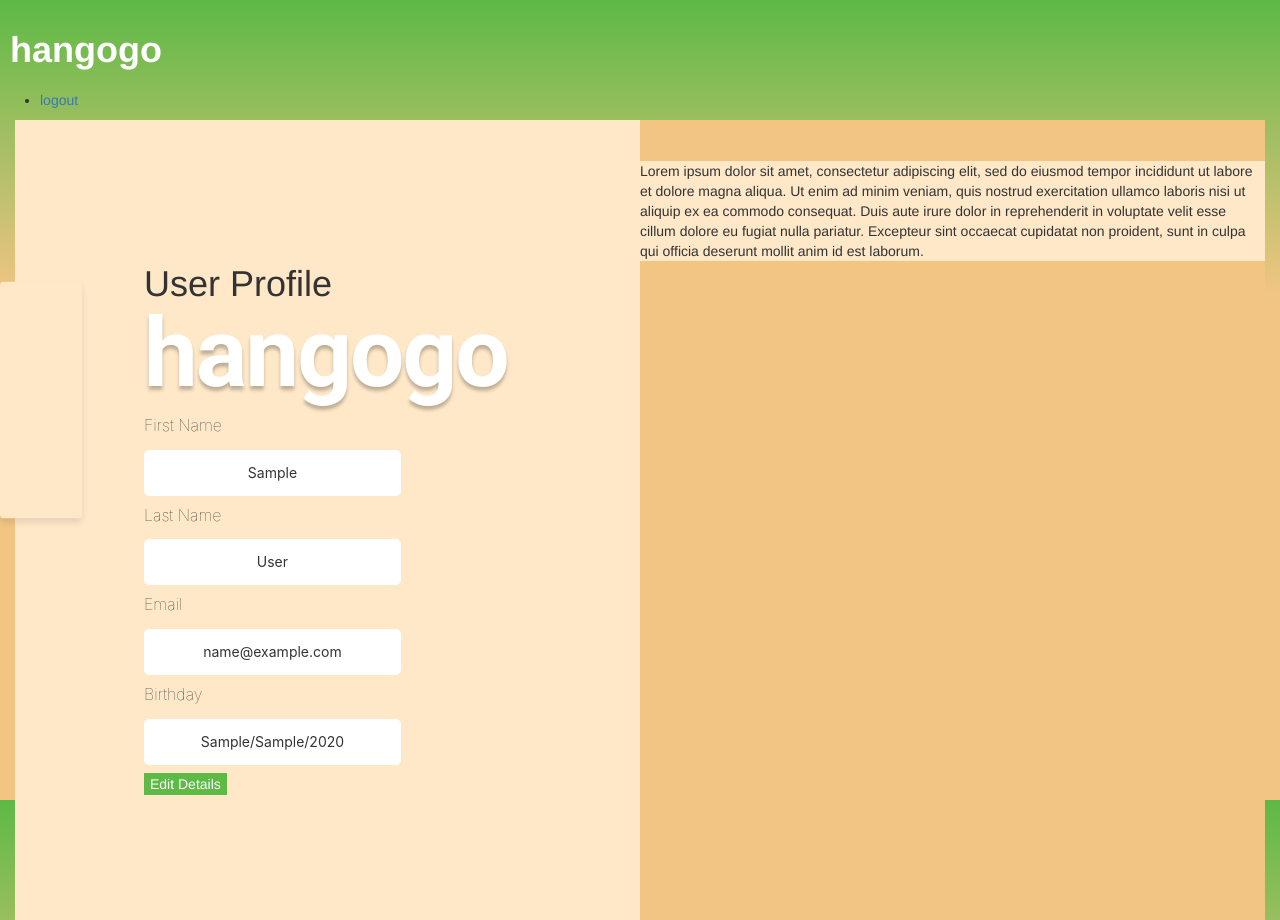
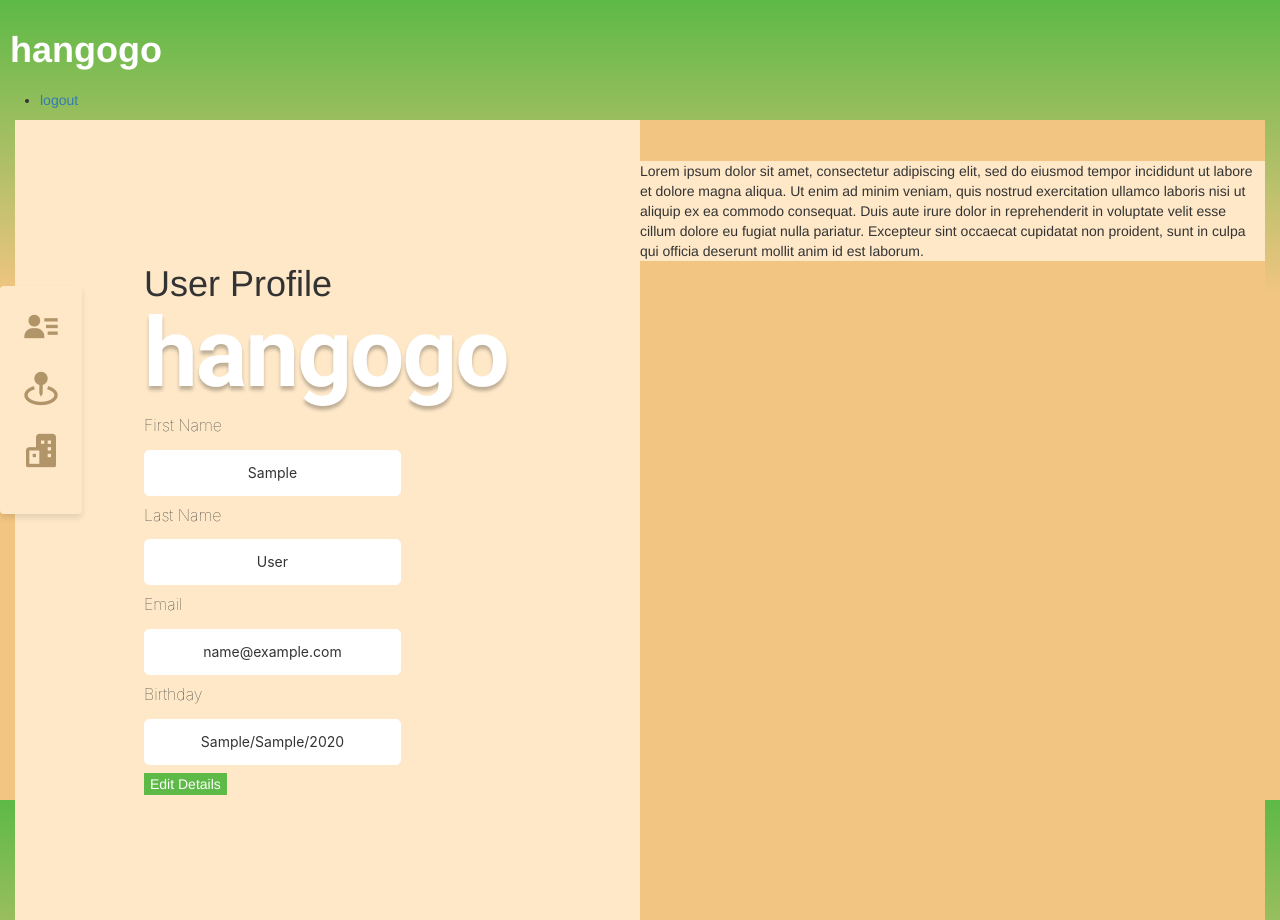
Before and after one commit to Lizeth-V/HangoGo, a Flask app: a page that uses templates/landing_page.html in a window 1280 px wide. Run offline with Flask 3, Linux system fonts and the light colour scheme; a database or web service that is not in the repository returns one stand-in record (values such as "Sample title"); some libraries are stand-ins or nearby versions.

Commit message:
icons now appear! and change color when hovering
using boxicons css style sheet made the difference

```diff
--- a/static/css/navBar.css
+++ b/static/css/navBar.css
@@ -17,11 +17,11 @@
 }
 
 .icon{
-    width: 40px;
-    height: 40px;
-    fill: #B19468;
+    font-size: 40px;
+    color: #B19468;
+    transition: color 0.3s;
 }
 
-.icon:hover{
-    fill: #5DB946;
+.icon-container:hover .icon{
+    color: #5DB946;
 }
--- a/templates/landing_page.html
+++ b/templates/landing_page.html
@@ -15,6 +15,8 @@
     <link rel="stylesheet" href="https://cdn.jsdelivr.net/npm/bootstrap@3.4.1/dist/css/bootstrap.min.css" integrity="sha384-HSMxcRTRxnN+Bdg0JdbxYKrThecOKuH5zCYotlSAcp1+c8xmyTe9GYg1l9a69psu" crossorigin="anonymous">
     <link rel="stylesheet" href="../static/css/landing_page.css">
     <link rel="stylesheet" href="../static/css/navBar.css">
+    <!-- Boxicons stylesheet -->
+    <link href='https://unpkg.com/boxicons@2.1.4/css/boxicons.min.css' rel='stylesheet'>
 
     <title>Welcome to hangogo</title>
 </head>
@@ -23,23 +25,18 @@
     <div class="navbar">
         <!-- User Profile -->
         <div class="icon-container">
-            <svg class="icon" xmlns="http://www.w3.org/2000/svg" viewBox="0 0 24 24">
-                <use xlink:href="../static/icons/svg/bxs-user-detail.svg"></use>
-            </svg>
+                <i class="bx bxs-user-detail icon"></i>
         </div>
         <!-- Map -->
         <div class="icon-container">
-            <svg class="icon" xmlns="http://www.w3.org/2000/svg" viewBox="0 0 24 24">
-                <use xlink:href="../static/icons/svg/bxs-map-pin.svg"></use>
-            </svg>
+                <i class="bx bxs-map-pin icon"></i>
         </div>
         <!-- Favorites Page -->
         <div class="icon-container">
-            <svg class="icon" xmlns="http://www.w3.org/2000/svg" viewBox="0 0 24 24">
-                <use xlink:href="../static/icons/svg/bxs-buildings.svg"></use>
-            </svg>
+                <i class="bx bxs-buildings icon"></i>
         </div>
     </div>
+    <!-- End of Nav Bar -->
 
     <div class="container">
         <div class="user-profile">
```
